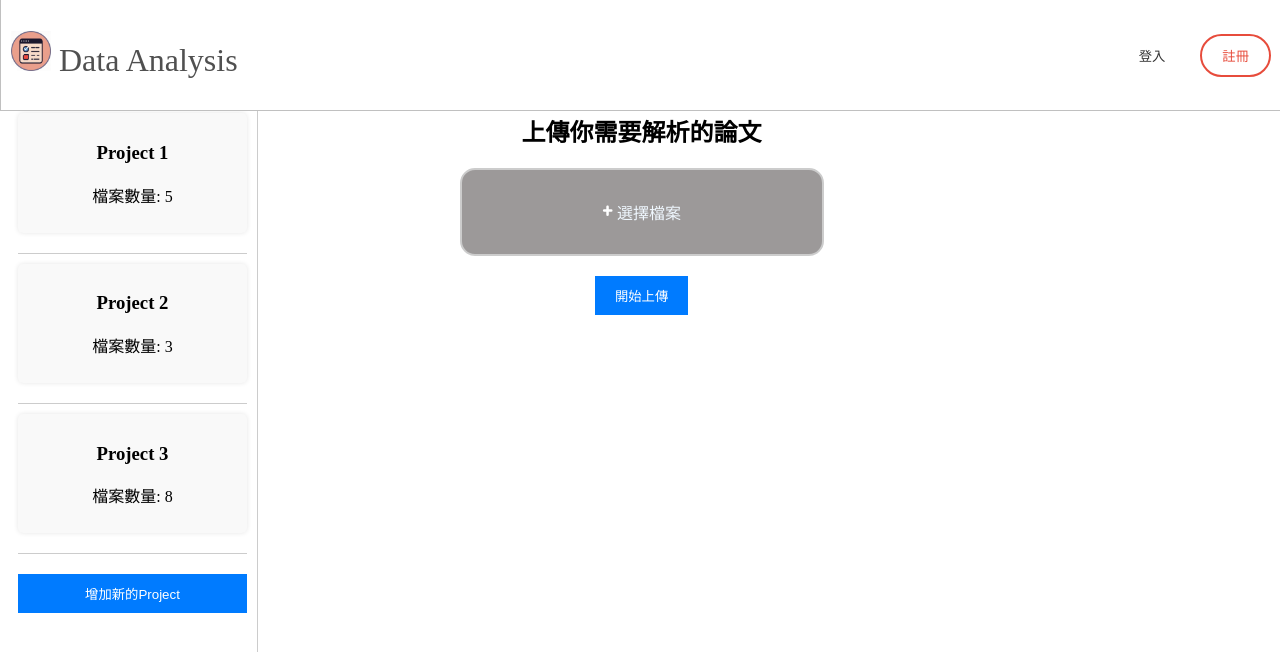
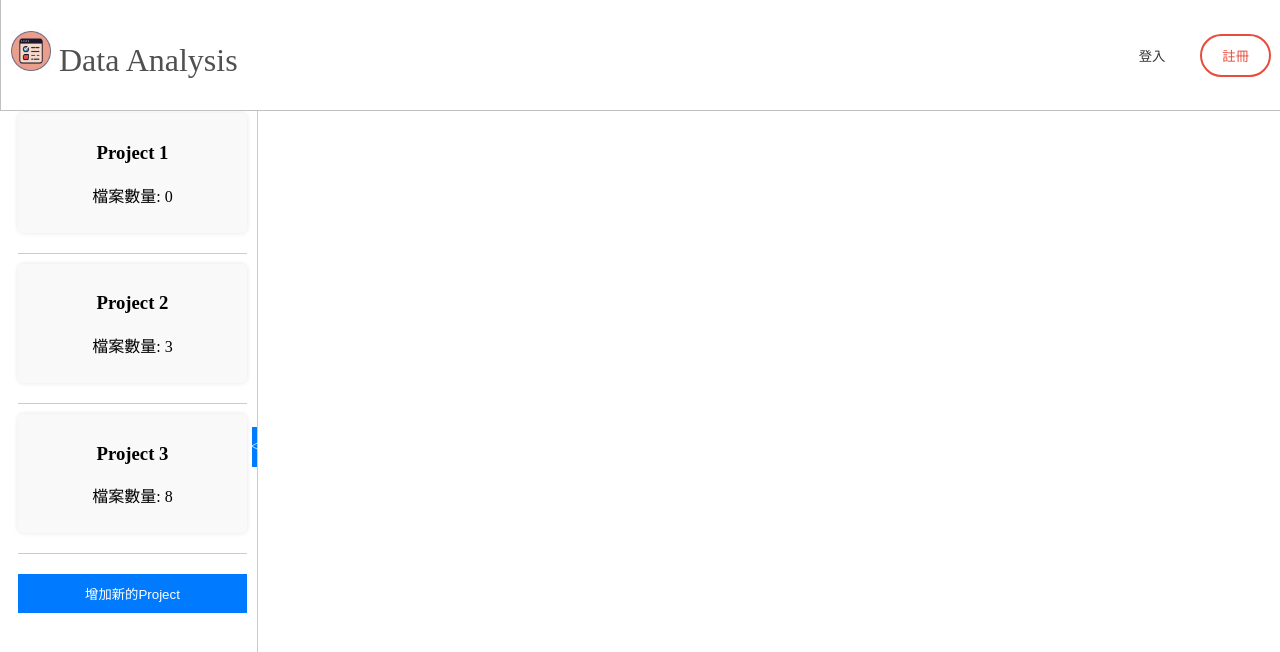
Before and after one commit to benjamin474/2024project, a Vue app: page / in a window 1280 px wide. Shown: the top 652 px of the page. Built offline with nearby package versions, Linux system fonts and the light colour scheme.

Commit message:
進階搜尋、隱藏工作區

```diff
--- a/src/App.vue
+++ b/src/App.vue
@@ -2,8 +2,8 @@
   <div id="app">
     <HeaderBar class="header-bar" />
     <div class="panel">
-      <Projectlist class="project-list" />
-      <UploadComponent class="upload-component" />
+      <Projectlist  @select-project="setSelectedProject" />
+      <component :is="selectedComponent" />
     </div>
   </div>
 </template>
@@ -11,13 +11,33 @@
 import HeaderBar from './components/HeaderBar.vue'
 import UploadComponent from './components/Upload.vue'
 import Projectlist from './components/Projectlist.vue'
+import AdvancedSearch  from './components/AdvancedSearch.vue'
 
 export default {
   name: 'App',
   components: {
     HeaderBar,
     UploadComponent,
-    Projectlist
+    Projectlist,
+    AdvancedSearch
+  },
+  data() {
+    return {
+      selectedProject: null
+    };
+  },
+  computed: {
+    selectedComponent() {
+      if (this.selectedProject) {
+        return this.selectedProject.files === 0 ? 'UploadComponent' : 'AdvancedSearch';
+      }
+      return null;
+    }
+  },
+  methods: {
+    setSelectedProject(project) {
+      this.selectedProject = project;
+    }
   }
 }
 </script>
@@ -46,15 +66,4 @@ export default {
   flex-grow: 1;
 }
 
-.project-list {
-  position: absolute;
-  left: 0;
-  z-index: 3;
-}
-
-.upload-component {
-  position: absolute;
-  right: 0;
-  flex-grow: 1;
-}
 </style>
--- /dev/null
+++ b/src/components/AdvancedSearch.vue
@@ -0,0 +1,149 @@
+<template>
+  <div class="layout-container work-area-wrapper">
+    <div class="section">
+      <div class="search-row">
+      <input type="text" placeholder="請輸入關鍵字" v-model="keyword" />
+      <button @click="search">
+        <svg width="16" height="16" viewBox="0 0 24 24" fill="none" xmlns="http://www.w3.org/2000/svg">
+          <path d="M11 19C15.4183 19 19 15.4183 19 11C19 6.58172 15.4183 3 11 3C6.58172 3 3 6.58172 3 11C3 15.4183 6.58172 19 11 19Z" stroke="currentColor" stroke-width="2" stroke-linecap="round" stroke-linejoin="round"/>
+          <path d="M21 21L16.65 16.65" stroke="currentColor" stroke-width="2" stroke-linecap="round" stroke-linejoin="round"/>
+        </svg>
+      </button>
+      <button @click="toggleAdvancedSearch">進階搜尋</button>
+    </div>
+    <div v-if="showAdvancedSearch" class="filter-row">
+      <div class="filter">
+        <label for="yearRange">年份區間</label>
+        <input type="range" id="yearRange" v-model="yearRange" min="1900" max="2024" />
+      </div>
+      <div class="filter">
+        <label for="citationCount">引用次數</label>
+        <input type="number" id="citationCount" v-model="citationCount" placeholder="引用次数" />
+      </div>
+      <div class="filter">
+        <label for="author">作者</label>
+        <input type="text" id="author" v-model="author" placeholder="作者" />
+      </div>
+    </div>
+    <div v-if="showAdvancedSearch" class="warning">
+      <input type="checkbox" id="showDuplicateWarning" v-model="showDuplicateWarning" />
+      <label for="showDuplicateWarning">顯示重複標題警告</label>
+    </div>
+  </div>
+</div>
+
+</template>
+
+<script>
+export default {
+  data() {
+    return {
+      keyword: '',
+      yearRange: 2024,
+      citationCount: '',
+      author: '',
+      showDuplicateWarning: false,
+      showAdvancedSearch: false
+    };
+  },
+  methods: {
+    search() {
+      // 进阶搜索逻辑
+      console.log('搜索关键字:', this.keyword);
+      console.log('年份区间:', this.yearRange);
+      console.log('引用次数:', this.citationCount);
+      console.log('作者:', this.author);
+      console.log('显示重复标题警告:', this.showDuplicateWarning);
+    },
+    toggleAdvancedSearch() {
+      this.showAdvancedSearch = !this.showAdvancedSearch;
+    }
+  }
+};
+</script>
+
+<style scoped>
+.layout-container {
+  position: relative;
+  display: flex;
+  flex-direction: column;
+  align-items: center;
+}
+
+.work-area-wrapper {
+  width: 100%;
+}
+.section{
+  position: absolute;
+  top:3%;
+}
+.search-row {
+
+  display: flex;
+  align-items: center;
+  margin-bottom: 20px;
+}
+
+.search-row input[type="text"] {
+  padding: 5px;
+  font-size: 14px;
+  margin-right: 10px;
+  width: 200px;
+}
+
+.search-row button {
+  padding: 5px 10px;
+  font-size: 14px;
+  cursor: pointer;
+  display: flex;
+  align-items: center;
+}
+
+.search-row button svg {
+  margin-right: 5px;
+}
+
+.filter-row {
+  display: flex;
+  justify-content: space-between;
+  width: 100%;
+  margin-bottom: 20px;
+  max-width: 500px;
+}
+
+.filter {
+  display: flex;
+  flex-direction: column;
+  align-items: center;
+  margin: 0 10px;
+}
+
+.filter label {
+  margin-bottom: 5px;
+  font-size: 14px;
+}
+
+.filter input[type="number"],
+.filter input[type="text"] {
+  padding: 5px;
+  font-size: 14px;
+  width: 120px;
+}
+
+.filter input[type="range"] {
+  width: 200px;
+}
+
+.warning {
+  display: flex;
+  align-items: center;
+}
+
+.warning input[type="checkbox"] {
+  margin-right: 10px;
+}
+
+.warning label {
+  font-size: 14px;
+}
+</style>
--- a/src/components/Projectlist.vue
+++ b/src/components/Projectlist.vue
@@ -1,11 +1,17 @@
 <template>
-  <div class="project-list">
-    <ul>
-      <li v-for="(project, index) in projects" :key="index">
-        <ProjectItem :project="project" />
-      </li>
-    </ul>
-    <button @click="addProject">增加新的Project</button>
+  <div :class="{ collapsed: isCollapsed }">
+    <div class="project-list">
+      <ul v-if="!isCollapsed">
+        <li v-for="(project, index) in projects" :key="index" @click="selectProject(project)">
+          <ProjectItem :project="project" />
+        </li>
+      </ul>
+      <button v-if="!isCollapsed" @click="addProject">增加新的Project</button>
+      <div class="toggle-button" @click="toggleSidebar">
+        <span v-if="isCollapsed">&gt;</span>
+        <span v-else>&lt;</span>
+      </div>
+    </div>
   </div>
 </template>
 
@@ -19,18 +25,25 @@ export default {
   data() {
     return {
       projects: [
-        { name: "Project 1", files: 5 },
+        { name: "Project 1", files: 0 },
         { name: "Project 2", files: 3 },
         { name: "Project 3", files: 8 }
-      ]
+      ],
+      isCollapsed: false
     };
   },
   methods: {
     addProject() {
-      const newProjectName = prompt("輸入新的Project name");
+      const newProjectName = prompt("输入新的Project名称");
       if (newProjectName) {
         this.projects.push({ name: newProjectName, files: 0 });
       }
+    },
+    selectProject(project) {
+      this.$emit('select-project', project);
+    },
+    toggleSidebar() {
+      this.isCollapsed = !this.isCollapsed;
     }
   }
 };
@@ -43,6 +56,10 @@ export default {
   border-right: 1px solid #ccc;
   padding: 10px;
   box-sizing: border-box;
+  transition: width 0.3s;
+  display: flex;
+  flex-direction: column;
+  position: relative;
 }
 
 ul {
@@ -54,6 +71,11 @@ ul {
 li {
   padding: 10px 0;
   border-bottom: 1px solid #ccc;
+}
+
+li:hover {
+  background-color: #f0f0f0;
+  cursor: pointer;
 }
 
 button {
@@ -69,4 +91,39 @@ button {
 button:hover {
   background-color: #0056b3;
 }
+
+.toggle-button {
+  display: flex;
+  align-items: center;
+  justify-content: center;
+  width: 5px;
+  height: 40px;
+  background-color: #007bff;
+  color: white;
+  cursor: pointer;
+  position: absolute;
+  right: 0; /* 將按鈕定位在右邊邊框 */
+  top: 50%;
+  transform: translateY(-50%);
+  transition: right 0.3s;
+}
+
+.toggle-button span {
+  font-size: 14px;
+}
+
+.collapsed .project-list {
+  width: 20px; /* 調整為最小寬度以顯示切換按鈕 */
+  overflow: hidden;
+}
+
+.collapsed ul,
+.collapsed button {
+  display: none;
+}
+
+.collapsed .toggle-button {
+  right: 0; /* 隱藏側邊欄時調整位置以隱藏按鈕 */
+  background-color: #0056b3;
+}
 </style>
--- a/src/components/Upload.vue
+++ b/src/components/Upload.vue
@@ -30,6 +30,7 @@
 
 <script>
 export default {
+  name: 'UploadComponent',
   data() {
     return {
       zoomLevel: 2,
```
